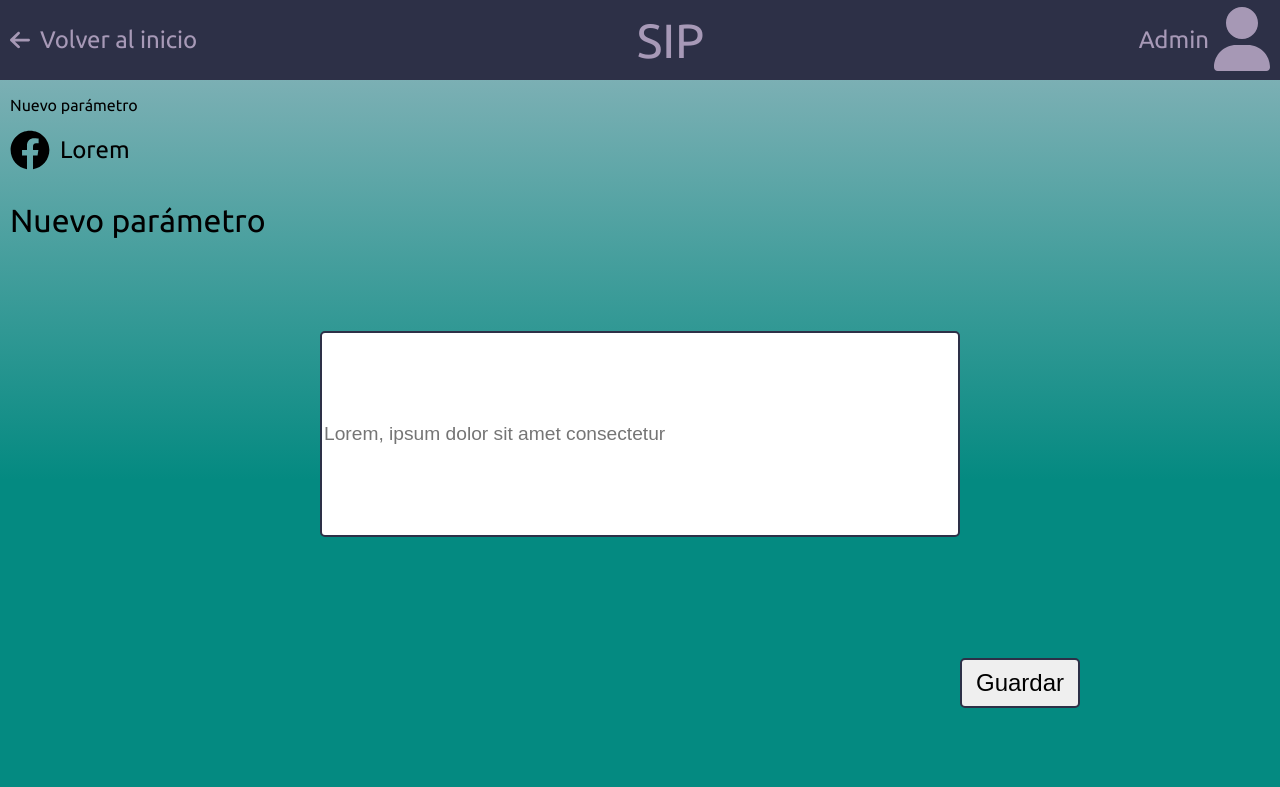
After one commit to Irequipe/tesis, a PHP site: page /SIP/html/nuevoparametro.html in a window 1280 px wide. The commit adds this page. Shown: the top 787 px of the page. Run offline with PHP 8.4, Linux system fonts and the light colour scheme.

Commit message:
nueeva pagina de nuevo parametro

```diff
--- a/SIP/css/mediaqueries.css
+++ b/SIP/css/mediaqueries.css
@@ -93,4 +93,11 @@
         font-size: 1rem;
         margin-right: 5px;
     }
+    .main-nuevoparametro{
+        display: grid;
+        grid-template-rows: 1fr 2fr 1fr;
+        grid-template-columns: auto;
+        height: 88.5vh;
+        justify-content: center;
+    }
 }
--- a/SIP/css/styles.css
+++ b/SIP/css/styles.css
@@ -432,3 +432,59 @@ footer p{
     cursor: pointer;
     text-align: center;
 }
+/* nuevoparametro */
+/* nuevoparametro */
+
+.main-nuevoparametro{
+    display: grid;
+    grid-template-columns: 1fr 2fr 1fr;
+    height: 88.5vh;
+}
+.nparametro-left{
+    display: flex;
+    flex-direction: column;
+    padding-left: 10px;
+}
+.nparametro-left .uno{
+    font-size: 1rem;
+}
+.nparametro-left .dos{
+    font-size: 2rem;
+}
+.nparametro-left div{
+    display: flex;
+    flex-direction: row;
+    align-items: center;
+}
+.nparametro-left div img{
+    width: 40px;
+    margin-right: 10px;
+}
+.nparametro-left div span{
+    font-size: 1.5rem;
+}
+.nparametro-mid{
+    display: flex;
+    align-items: center;
+}
+.nparametro-mid input{
+    width: 100%;
+    height: 200px;
+    border: 2px solid var(--morado);
+    border-radius: 5px;
+    font-size: 1.2rem;
+}
+.nparametro-right{
+    display: flex;
+    align-items: flex-end;
+    margin-bottom: 30px;
+}
+.nparametro-right button{
+    width: 120px;
+    height: 50px;
+    border: 2px solid var(--morado);
+    border-radius: 5px;
+    font-size: 1.5rem;
+    margin-bottom: 50px;
+    cursor: pointer;
+}
--- /dev/null
+++ b/SIP/html/nuevoparametro.html
@@ -0,0 +1,42 @@
+<!DOCTYPE html>
+<html lang="en">
+<head>
+    <meta charset="UTF-8">
+    <meta http-equiv="X-UA-Compatible" content="IE=edge">
+    <meta name="viewport" content="width=device-width, initial-scale=1.0">
+    <title>Nuevo parametro</title>
+    <link rel="icon" type="image/png" href="./imgs/share.svg" sizes="32x32">
+    <link rel="stylesheet" href="../css/styles.css">
+    <link rel="stylesheet" href="../css/mediaqueries.css">
+</head>
+<body>
+    <header class="header-inicio">
+        <div>
+            <img onclick="history.back()" class="arrow" src="../imgs/arrow-left.svg" alt="volver">
+            <p class="option">Volver al inicio</p>
+        </div>
+
+        <p class="title">SIP</p>
+        <div>
+            <p>Admin</p><span><img src="../imgs/user.svg" alt="usuario"></span>
+        </div>
+    </header>
+    <main class="main-nuevoparametro">
+        <section class="nparametro-left">
+            <p class="uno">Nuevo parámetro</p>
+            <div>
+                <img src="../imgs/FACEBOOK.svg" alt="red social">
+                <span>Lorem</span>
+            </div>
+            <p class="dos">Nuevo parámetro</p>
+        </section>
+        <section class="nparametro-mid">
+            <input type="text" placeholder="Lorem, ipsum dolor sit amet consectetur">
+        </section>
+        <section class="nparametro-right">
+            <button>Guardar</button>
+        </section>
+    </main>
+    <script src="../js/main.js"></script>
+</body>
+</html>
```
